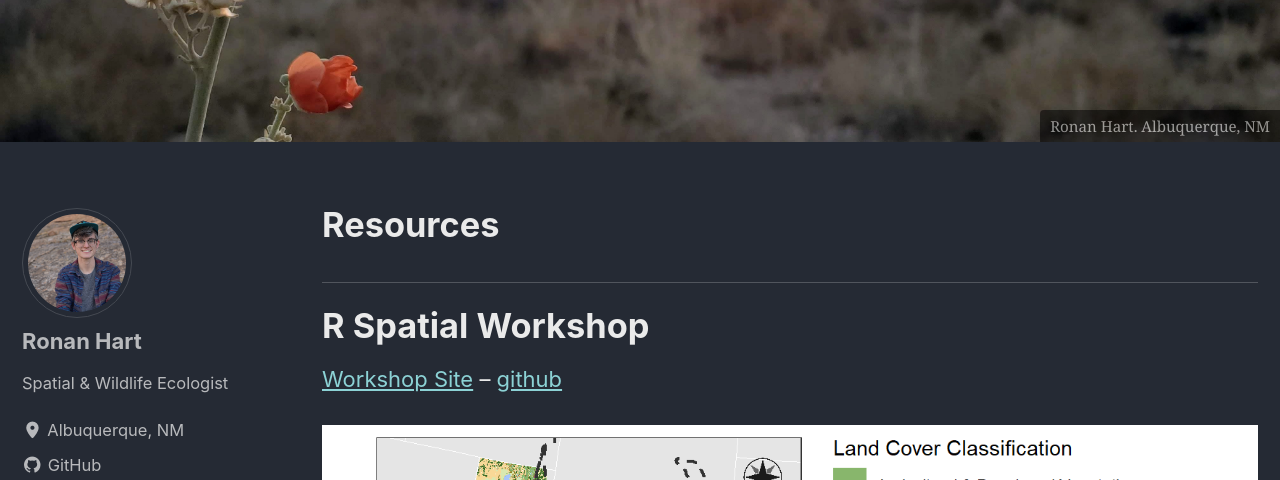
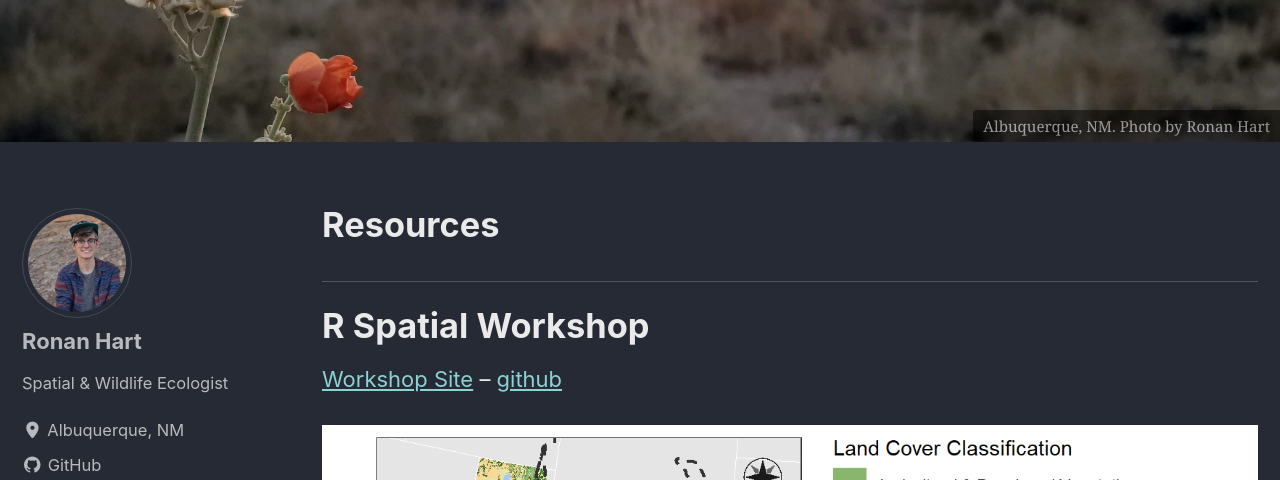
Before and after one commit to ronanhart/ronanhart.github.io, a Jekyll site: the page built from _pages/resources.md, in a window 1280 px wide and 900 px high. Shown: the part 395-875 px from the top of the window. Built offline with Jekyll 4.4.1, drawn with Linux system fonts in a browser that asks for light colours; cached includes are drawn as plain includes.

Commit message:
changing photo caption

```diff
--- a/_pages/resources.md
+++ b/_pages/resources.md
@@ -4,7 +4,7 @@ classes: wide
 permalink: /resources/
 header:
    image: "assets/images/headers/20241101_073334.jpg"
-   caption: "Ronan Hart. Albuquerque, NM"
+   caption: "Albuquerque, NM. Photo by Ronan Hart"
    image_description:
       "A desert flower in focus in the foreground with the background of desert shrubs, mountains, and a setting sun out of focus. This photo was taken by Ronan Hart outside of Albuquerque, New Mexico on 2024-11-01."
 ---
--- a/index.html
+++ b/index.html
@@ -7,7 +7,7 @@ classes: landing
 header:
    overlay_image: "assets/images/banners/20241124_111744.jpg"
    overlay_filter: 0.5
-   caption: "Ronan Hart. White Sands National Park, NM"
+   caption: "White Sands National Park, NM. Photo by Ronan Hart"
    image_description:
       "A dune of white sand. At the base of the dune are some brown shrubs. In the background are distant blue mountains. This photo was taken by Ronan Hart at White Sands Natinal Park, New Mexico on 2024-11-24."
    actions:
```
Also changed, not shown: _pages/about.md (+1 -1 lines), _pages/news.md (+1 -1 lines), _pages/splashpage.md (+1 -1 lines).
